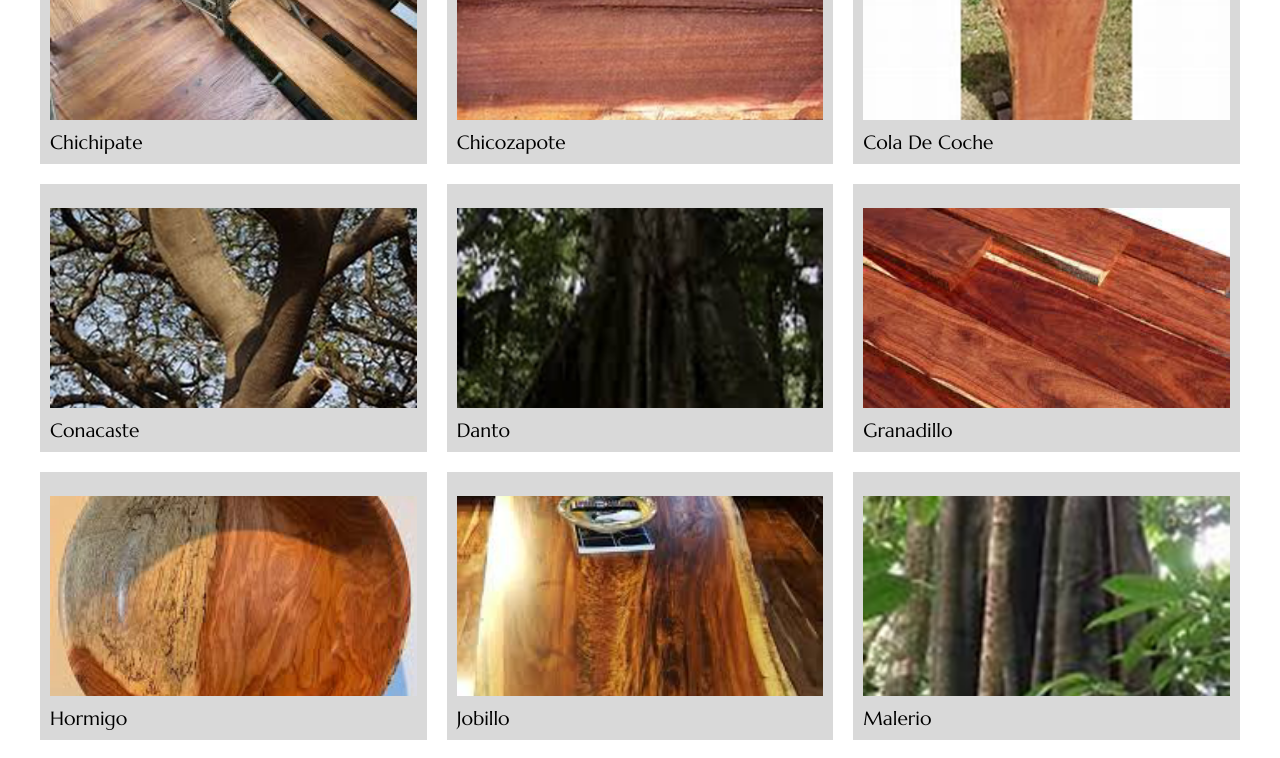
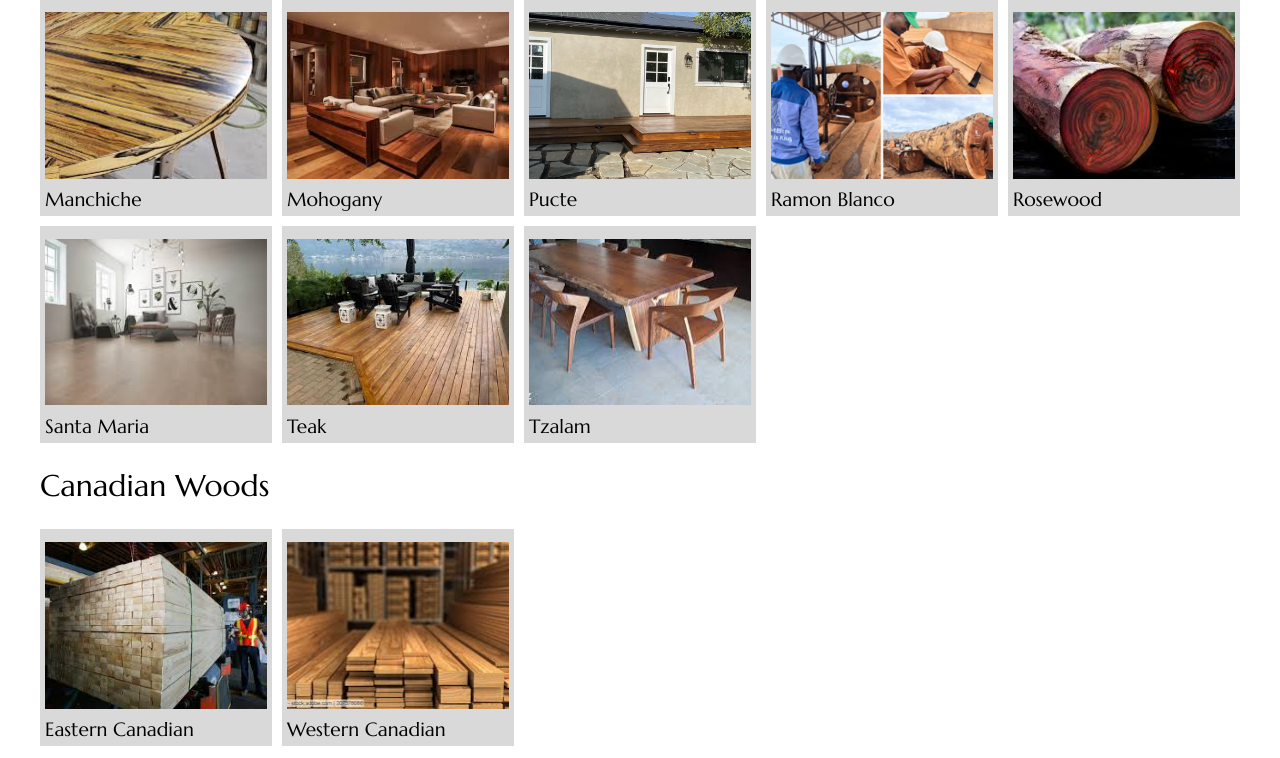
Before and after one commit to 1stared/CanadianTropicalWoods, a React (Create React App) app: page / in a window 1280 px wide. Shown: the part 1660-2418 px from the top of the page. Built offline with nearby package versions, Linux system fonts and the light colour scheme.

Commit message:
Showcase grid fixes

```diff
--- a/src/components/WoodShowcase.js
+++ b/src/components/WoodShowcase.js
@@ -22,7 +22,9 @@ const WoodShowcase = () => {
         <div className="wood-grid">
           {tropicalWoods.map((wood) => (
             <Link key={wood.name} to={`/wood/${wood.name}`} className="wood-card">
-              <img src={wood.images[0]} alt={wood.name} className="wood-image" />
+              <div className="wood-image-container">
+                <img src={wood.images[0]} alt={wood.name} className="wood-image" />
+              </div>
               <h2>{wood.name}</h2>
             </Link>
           ))}
@@ -33,7 +35,9 @@ const WoodShowcase = () => {
         <div className="wood-grid">
           {canadianWoods.map((wood) => (
             <Link key={wood.name} to={`/wood/${wood.name}`} className="wood-card">
-              <img src={wood.images[0]} alt={wood.name} className="wood-image" />
+              <div className="wood-image-container">
+                <img src={wood.images[0]} alt={wood.name} className="wood-image" />
+              </div>
               <h2>{wood.name}</h2>
             </Link>
           ))}
--- a/src/styles/WoodShowcase.css
+++ b/src/styles/WoodShowcase.css
@@ -1,7 +1,7 @@
 .woodshowcase-container .wood-grid {
   display: grid;
-  grid-template-columns: repeat(auto-fill, minmax(300px, 1fr));
-  gap: 20px;
+  grid-template-columns: repeat(auto-fill, minmax(200px, 1fr)); /* Adjusted column size */
+  gap: 10px; /* Reduced gap */
 }
 
 .woodshowcase-container .wood-card {
@@ -11,8 +11,8 @@
   text-decoration: none;
   color: #333;
   background-color: #D9D9D9;
-  padding: 10px;
-  padding-top: 1.5rem;
+  padding: 5px; /* Reduced padding */
+  padding-top: .8rem; /* Adjusted top padding */
   transition: transform 0.2s, box-shadow 0.2s;
 }
 
@@ -21,20 +21,31 @@
   box-shadow: 0 4px 8px rgba(0, 0, 0, 0.1);
 }
 
+.woodshowcase-container .wood-image-container {
+  position: relative;
+  width: 100%;
+  padding-bottom: 75%; /* 4:3 aspect ratio */
+  overflow: hidden;
+  margin-bottom: 5px; /* Reduced margin */
+}
+
 .woodshowcase-container .wood-image {
+  position: absolute;
+  top: 0;
+  left: 0;
   width: 100%;
-  height: 200px;
+  height: 100%;
   object-fit: cover;
-  margin-bottom: 10px;
 }
 
 .woodshowcase-container h1 {
-  font-size: 40px;;
+  font-size: 20px; /* Reduced font size */
 }
 
 .woodshowcase-container h2 {
   margin: 0;
-  font-size: 1.2em;
+  padding-top: .2rem;;
+  font-size: 1.2em; /* Reduced font size */
   text-align: left;
   color: black;
   width: 100%;
@@ -47,12 +58,16 @@
 }
 
 @media (max-width: 899px) {
+  .woodshowcase-container .wood-grid {
+    grid-template-columns: repeat(auto-fill, minmax(150px, 1fr));
+  }
   .woodshowcase-container .wood-card {
     flex: 1 1 calc(50% - 40px);
   }
 }
 
 @media (max-width: 599px) {
+
   .woodshowcase-container .wood-card {
     flex: 1 1 100%;
   }
```
